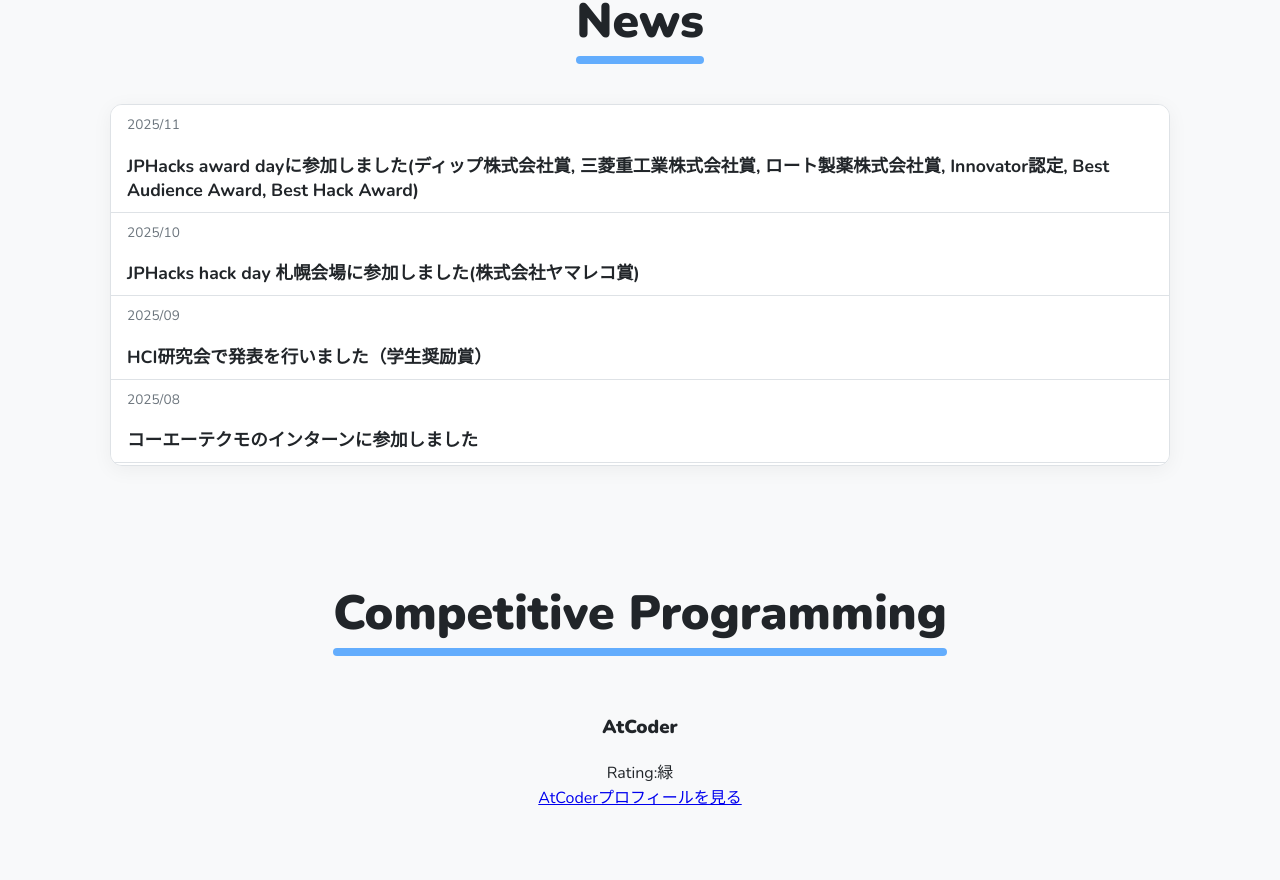
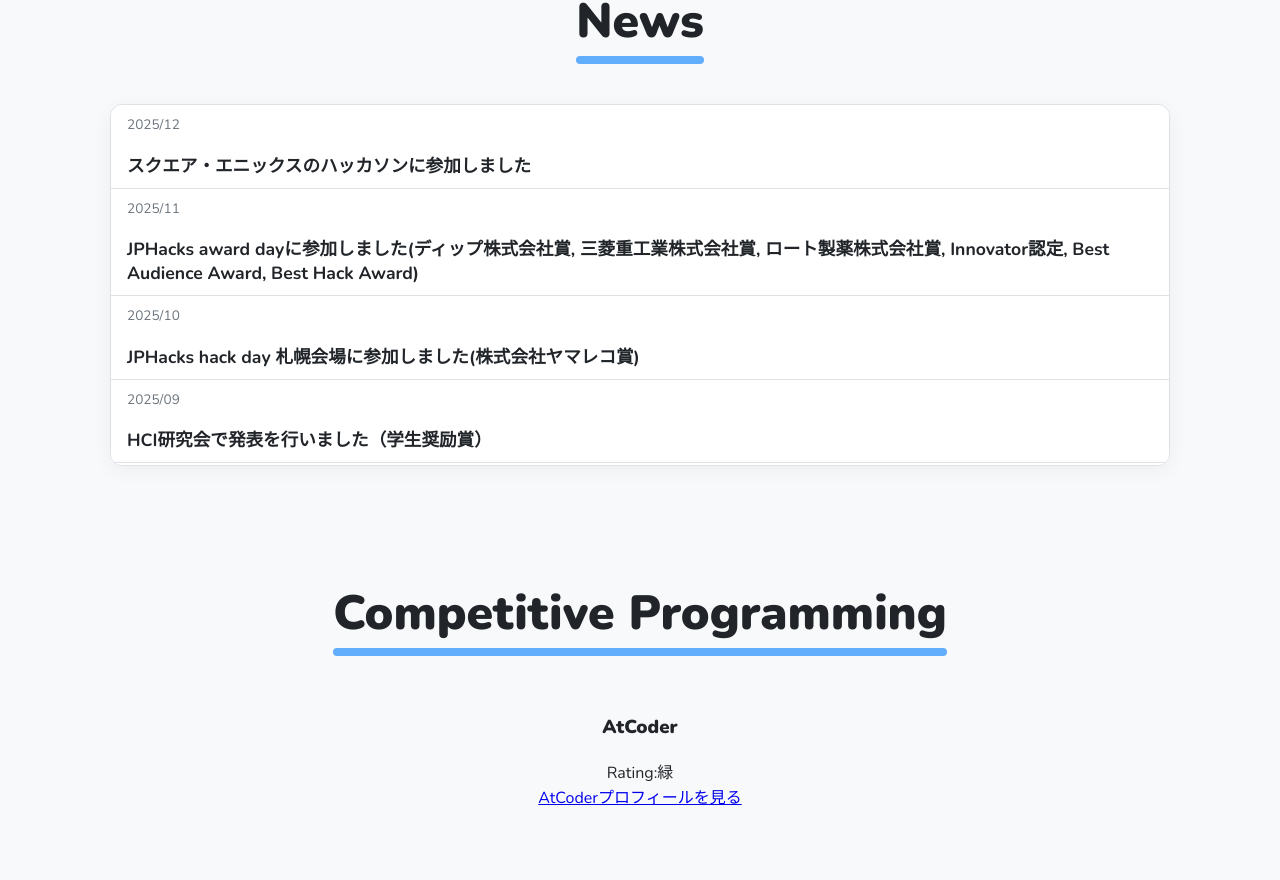
Before and after one commit to matchamatcho/my-portfolio, a React (Create React App) app: page / in a window 1280 px wide. Shown: the part 2602-3482 px from the top of the page. Built offline with nearby package versions, Linux system fonts and the light colour scheme.

Commit message:
node.jsをアップデート。スクエニハッカソンを追加

```diff
--- a/src/components/News.js
+++ b/src/components/News.js
@@ -4,9 +4,13 @@ const News = () => {
   const newsItems = [
 
     {
+      date: "2025/12",
+      title: "スクエア・エニックスのハッカソンに参加しました",
+    },{
       date: "2025/11",
       title: "JPHacks award dayに参加しました(ディップ株式会社賞, 三菱重工業株式会社賞, ロート製薬株式会社賞, Innovator認定, Best Audience Award, Best Hack Award)",
-    },{
+    },
+    {
       date: "2025/10",
       title: "JPHacks hack day 札幌会場に参加しました(株式会社ヤマレコ賞)",
     },
```
Also changed, not shown: 1 other file (tests, documents, lock files or other folders).
